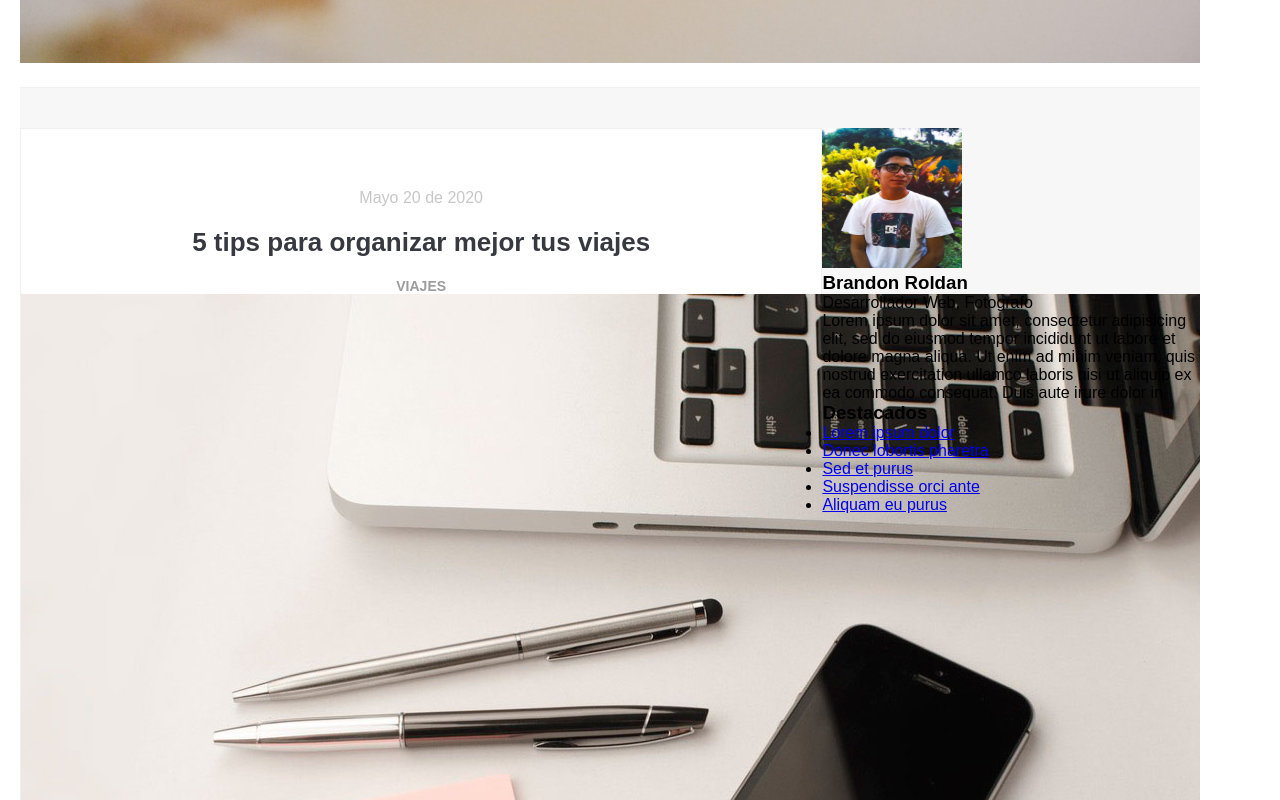
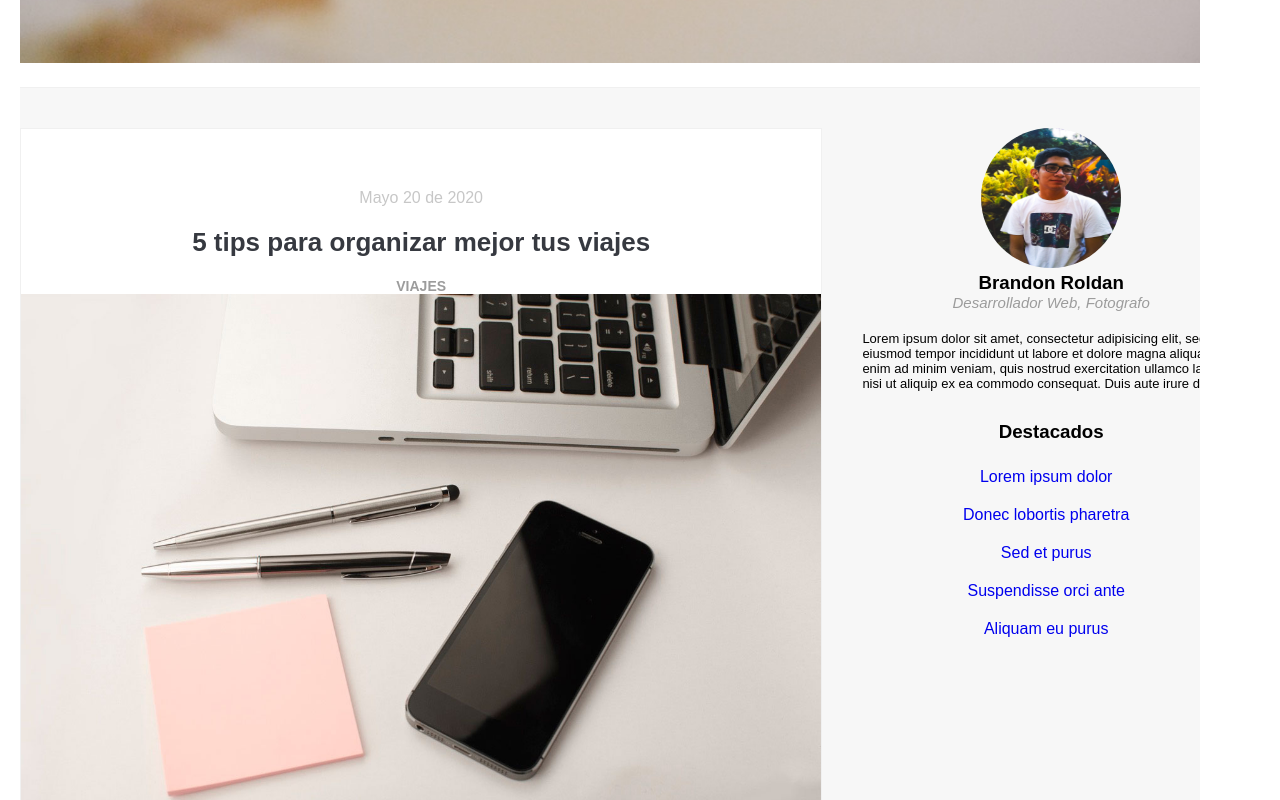
Before and after one commit to brandonsr/landing, a plain HTML site: page index.html in a window 1280 px wide. Shown: the part 960-1760 px from the top of the page. Drawn offline with Linux system fonts and the light colour scheme.

Commit message:
finished the page

```diff
--- a/css/style.css
+++ b/css/style.css
@@ -205,3 +205,68 @@ body{
     text-align: center;
     border-bottom: 40px;
 }
+
+.article-photos{
+    max-width: 800px;
+}
+
+.aside
+{
+    position: relative;
+    left: 40px;
+}
+
+
+.destacados-widget ul li{
+    list-style: none;
+}
+
+.destacados-widget ul li a{
+    list-style: none;
+    text-decoration: none;
+}
+
+.foto-del-autor img{
+    border-radius: 50%;
+    align-items: center;
+}
+
+.autor-widget{
+    align-items: center;
+    text-align: center;
+}
+
+.datos-autor{
+    text-align: left;
+}
+
+.nombre-autor{
+    text-align: center;
+    font-weight: 900;
+    padding: 0;
+    margin: 0;
+}
+
+.profesion{
+    text-align: center;
+    font-weight: 100;
+    font-style: italic;
+    color: #9c9c9c;
+    font-size: 15px;
+    margin-bottom: 20px;
+}
+
+.info{
+    font-size: 13px;
+    margin-bottom: 30px;
+}
+
+.destacados-widget{
+    text-align: center;
+}
+.titulo-destacados{
+    margin-bottom: 15px;
+}
+.destacados-widget ul li{
+    padding: 10px;
+}
--- a/index.html
+++ b/index.html
@@ -59,7 +59,7 @@
                 <p class="fecha-del-articulo">Mayo 20 de 2020</p>
                 <h3 class="titulo-del-articulo">5 tips para organizar mejor tus viajes</h3>
                 <p class="categoria-articulo">VIAJES</p>
-                <img src="img/imagen-articulo-1.jpg" alt="Telefono y Computadora">
+                <img src="img/imagen-articulo-1.jpg"  class="article-photos" alt="Telefono y Computadora">
                 <div class="texto-articulo">
                     <p>
                         Lorem ipsum dolor sit amet, consectetur adipiscing elit. Sed at euismod augue. Maecenas lobortis felis eget blandit auctor. Ut malesuada mi eros, a egestas tellus convallis nec. Integer pharetra interdum ligula, sit amet mattis justo luctus sit amet. Praesent mi nisl, pulvinar in auctor sed, elementum a orci. Suspendisse porta ac mi in elementum. Suspendisse pretium urna nisl, nec lobortis metus molestie non. Cras facilisis et eros non hendrerit. Maecenas consectetur sem id nisl tempus cursus. Aenean dictum lacinia enim, quis dapibus elit sodales ut. Integer vulputate nec ante eu rhoncus. Pellentesque scelerisque purus lacus, non placerat sapien vulputate vitae. Nam lobortis mauris turpis, at tincidunt tellus volutpat et. Proin quis metus et orci mollis mollis eu sit amet lectus. </p>
@@ -76,7 +76,7 @@
                 <p class="fecha-del-articulo">Mayo 23 de 2020</p>
                 <h3 class="titulo-del-articulo">Descubriendo hoteles en grandes ciudades</h3>
                 <p class="categoria-articulo">HOTELES</p>
-                <img src="img/imagen-articulo-2.jpg" alt="Calle de Noche">
+                <img src="img/imagen-articulo-2.jpg" alt="Calle de Noche" class="article-photos">
                 <div class="texto-articulo">
                     <p>
                         Lorem ipsum dolor sit amet, consectetur adipiscing elit. Sed at euismod augue. Maecenas lobortis felis eget blandit auctor. Ut malesuada mi eros, a egestas tellus convallis nec. Integer pharetra interdum ligula, sit amet mattis justo luctus sit amet. Praesent mi nisl, pulvinar in auctor sed, elementum a orci. Suspendisse porta ac mi in elementum. Suspendisse pretium urna nisl, nec lobortis metus molestie non. Cras facilisis et eros non hendrerit. Maecenas consectetur sem id nisl tempus cursus. Aenean dictum lacinia enim, quis dapibus elit sodales ut. Integer vulputate nec ante eu rhoncus. Pellentesque scelerisque purus lacus, non placerat sapien vulputate vitae. Nam lobortis mauris turpis, at tincidunt tellus volutpat et. Proin quis metus et orci mollis mollis eu sit amet lectus. </p>
```
